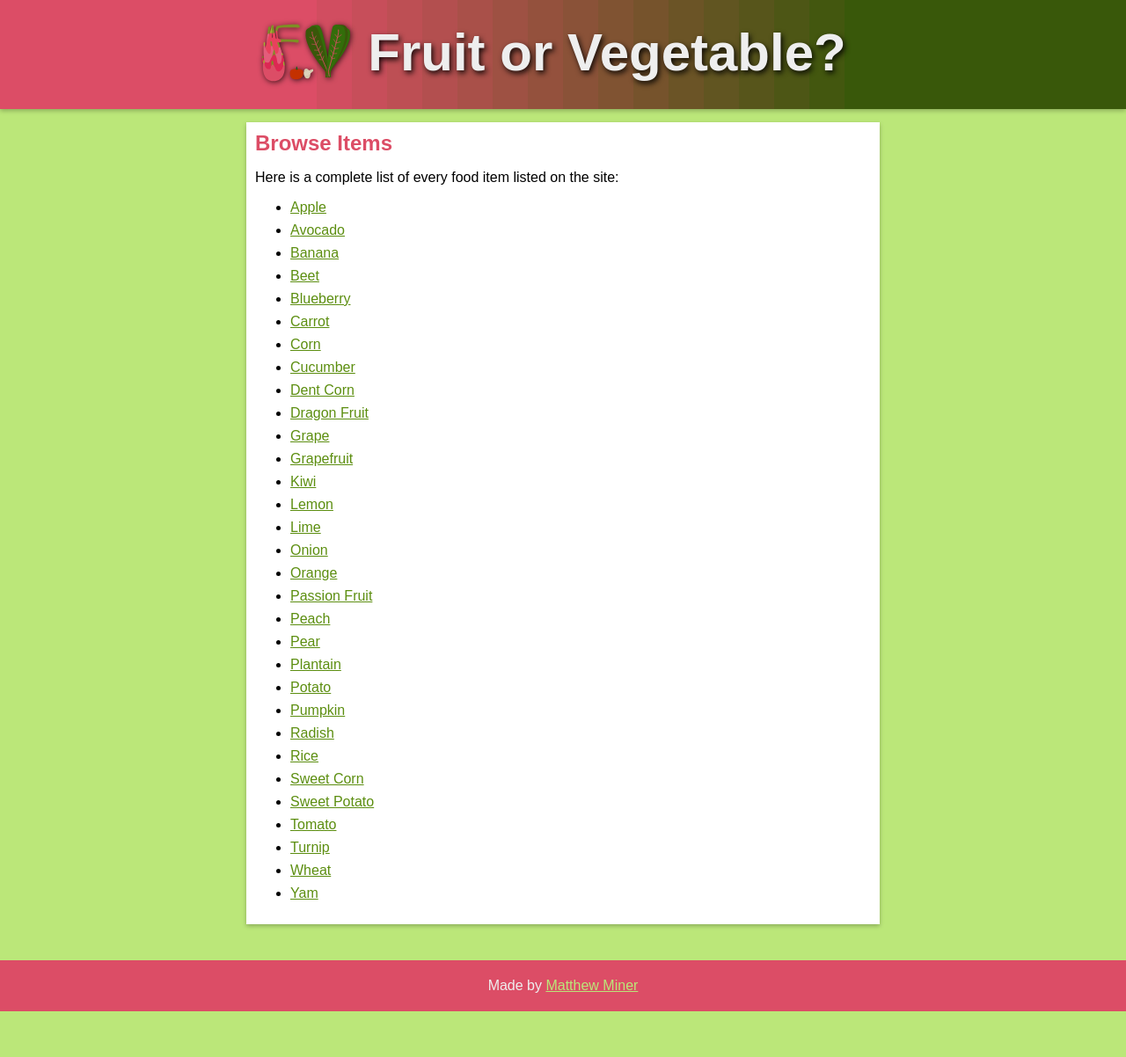
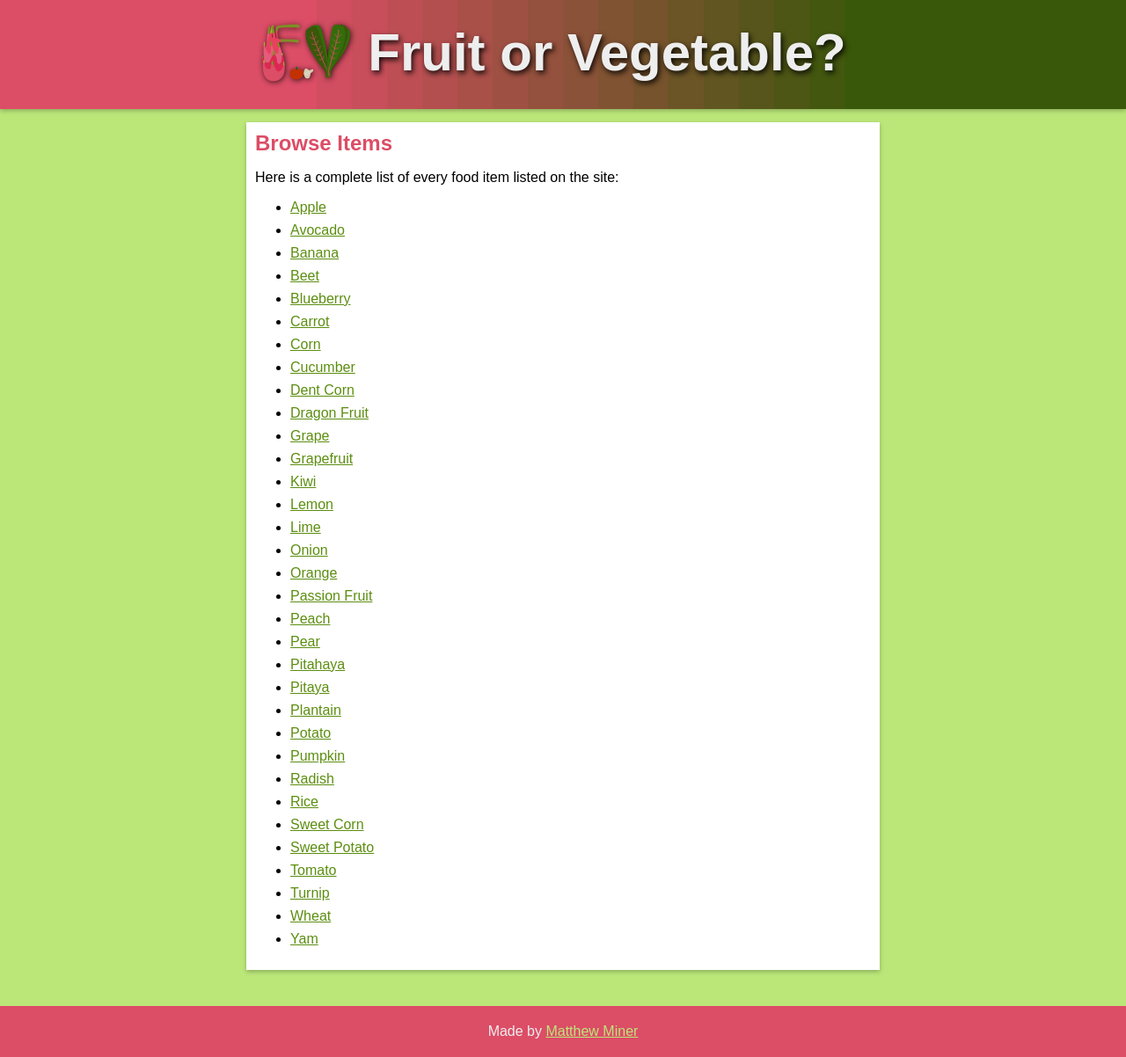
Before and after one commit to mminer237/fruitorvegetable, a Jekyll site: the page built from _pages/list.html, in a window 1280 px wide. Shown: the whole page at 88% size. Built offline with Jekyll 4.4.1, drawn with Linux system fonts in a browser that asks for light colours; before the commit the page ends 1150 px from its top, so only the background shows below that.

Commit message:
Move redirects and enable searching for them

```diff
--- /dev/null
+++ b/_data/fruit_redirects.csv
@@ -0,0 +1,3 @@
+original,url,title
+/pitaya,/dragon-fruit,Pitaya
+/pitahaya,/dragon-fruit,Pitahaya
--- /dev/null
+++ b/_layouts/none.html
@@ -0,0 +1 @@
+{{ content }}
--- a/_pages/list.html
+++ b/_pages/list.html
@@ -7,7 +7,8 @@ title: 'Browse Items'
 	<h2>{{ page.title }}</h2>
 	<p>Here is a complete list of every food item listed on the site:</p>
 	<ul>
-		{% for item in site.items %}
+		{% assign items = site.items | concat: site.data.fruit_redirects | sort: 'title' %}
+		{% for item in items %}
 			<li><a href="{{ item.url }}">{{ item.title }}</a></li>
 		{% endfor %}
 	</ul>
--- a/index.html
+++ b/index.html
@@ -46,7 +46,8 @@ popular_items:
 			<input id="search-box" aria-labelledby="search-header" type="text" list="items" autocomplete="off">
 			<button id="search-button">Go To Item</button>
 			<datalist id="items">
-				{% for item in site.items %}
+				{% assign items = site.items | concat: site.data.fruit_redirects | sort: 'title' %}
+				{% for item in items %}
 					<option value="{{ item.title }}" data-url="{{ item.url }}">
 				{% endfor %}
 			</datalist>
```
Also changed, not shown: 1 other file.
